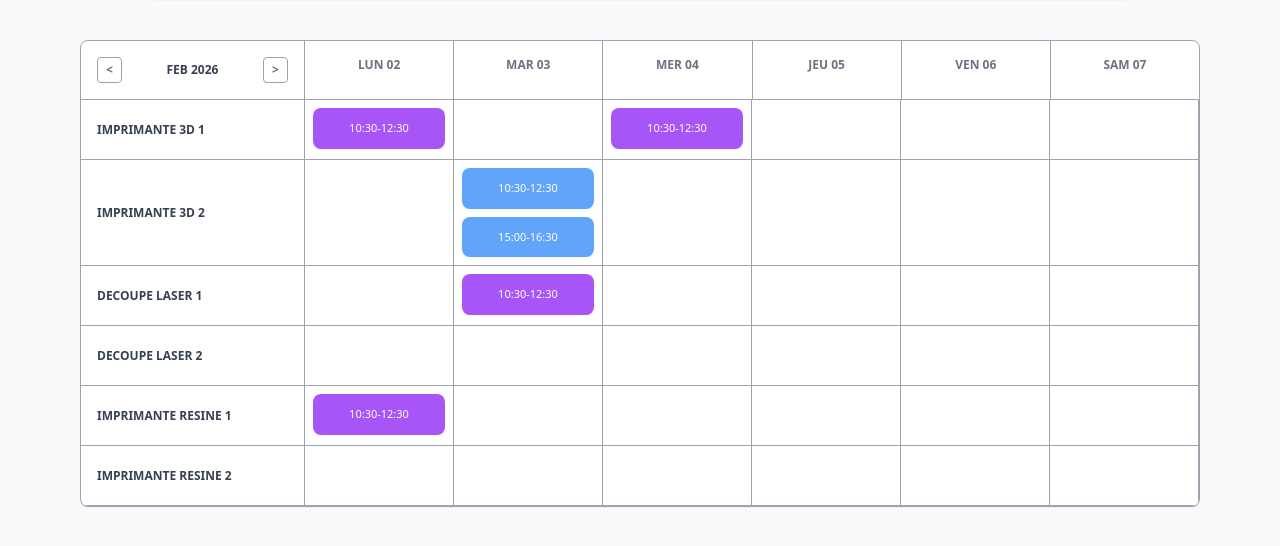
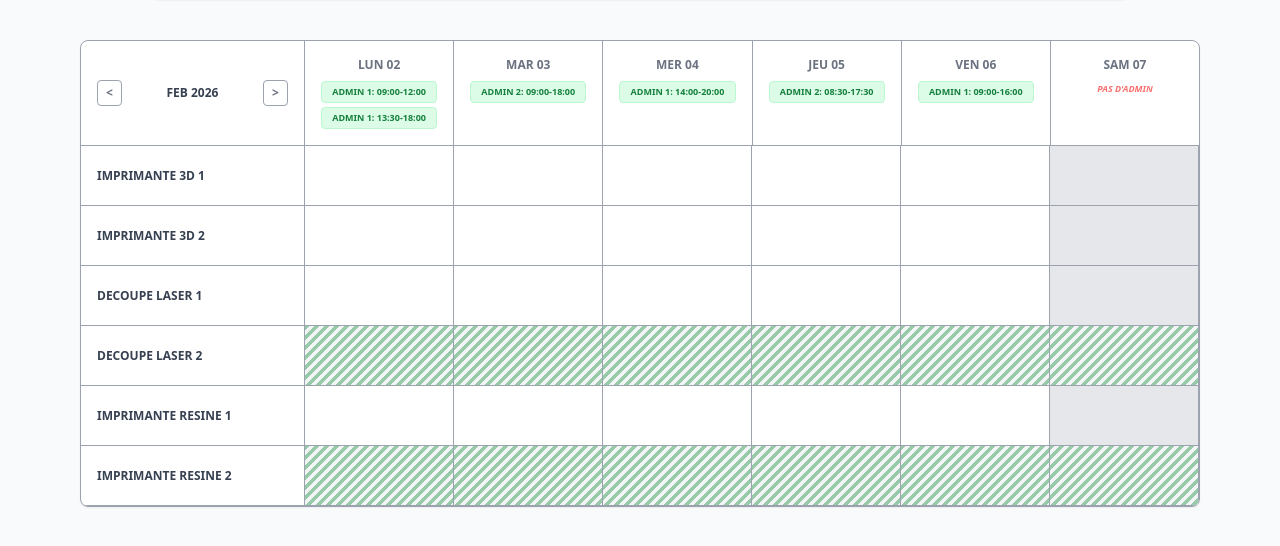
Before and after one commit to mamarlequin/PINF, a PHP site: page /index.php?view=reserver in a window 1280 px wide. Shown: the part 143-689 px from the top of the page. Run offline with PHP 8.4, Linux system fonts and the light colour scheme; some libraries are stand-ins or nearby versions.

Commit message:
Amélioration calendreier / ajout de l abscense d'admin

```diff
--- a/css/style.css
+++ b/css/style.css
@@ -116,3 +116,9 @@ input[type="number"] {
   flex : 1;
   margin : auto;
 }
+
+.bg-stripes {
+    background-color: #f3f4f6;
+    background-image: linear-gradient(135deg,  #97caa8 25%, transparent 25%, transparent 50%,  #97caa8 50%, #97caa8 75%, transparent 75%, transparent);
+    background-size: 10px 10px;
+}
--- a/pages/reserver.php
+++ b/pages/reserver.php
@@ -23,12 +23,29 @@ $reservations = [
     ['id' => 106, 'idEquipement' => 5, 'dateDebut' => '2025-12-01 10:30:00', 'dateFin' => '2025-12-01 12:30:00'],
 ];
 
+$creneaux = [
+    ['id' => 1, 'idAdmin' => 1, 'dateDebut' => '2026-02-02 09:00:00', 'dateFin' => '2026-02-02 12:00:00'],
+    ['id' => 2, 'idAdmin' => 1, 'dateDebut' => '2026-02-02 13:30:00', 'dateFin' => '2026-02-02 18:00:00'],
+    ['id' => 3, 'idAdmin' => 2, 'dateDebut' => '2026-02-03 09:00:00', 'dateFin' => '2026-02-03 18:00:00'],
+    ['id' => 4, 'idAdmin' => 1, 'dateDebut' => '2026-02-04 14:00:00', 'dateFin' => '2026-02-04 20:00:00'],
+    ['id' => 5, 'idAdmin' => 2, 'dateDebut' => '2026-02-05 08:30:00', 'dateFin' => '2026-02-05 17:30:00'],
+    ['id' => 6, 'idAdmin' => 1, 'dateDebut' => '2026-02-06 09:00:00', 'dateFin' => '2026-02-06 16:00:00'],
+];
+
+$planningAdmin = [];
+foreach ($creneaux as $c) {
+    $jour = date('Y-m-d', strtotime($c['dateDebut']));
+    $planningAdmin[$jour][] = [
+        'debut' => date('H:i', strtotime($c['dateDebut'])),
+        'fin'   => date('H:i', strtotime($c['dateFin'])),
+        'idAdmin' => $c['idAdmin']
+    ];
+}
+
 $planning = [];
 foreach ($reservations as $res) {
     $jour = date('Y-m-d', strtotime($res['dateDebut']));
     $planning[$res['idEquipement']][$jour][] = $res;
-
-
 
 
 
@@ -44,7 +61,7 @@ if ($offset !== 0) {
 }
 ?>
 
-<div class="max-w-full bg-white border border-gray-400 rounded-lg shadow-sm overflow-hidden font-sans">
+<div class="max-w-full bg-white border border-gray-400 rounded-lg shadow-sm overflow-hidden font-sans select-none">
     <div class="flex border-b border-gray-400 text-xs font-bold text-gray-500 uppercase">
 
         <div class="w-56 p-4 border-r border-gray-400 flex items-center justify-between">
@@ -60,11 +77,29 @@ if ($offset !== 0) {
         <?php
         $noms = ['LUN', 'MAR', 'MER', 'JEU', 'VEN', 'SAM'];
 
+        $dateJour = clone $dateCurseur;
         foreach ($noms as $i => $nom): ?>
             <div class="flex-1 p-4 text-center border-r border-gray-400 last:border-r-0">
+                <?= $nom ?>
+                <?= $dateJour->format('d')
+                ?>
 
-                <?= $nom ?> <?= $dateCurseur->format('d') ?>
-                <?php $dateCurseur->modify('+1 day'); ?>
+                <?php
+                $cle = $dateJour->format('Y-m-d');
+                ?>
+
+                <div class="mt-2 flex flex-col gap-1">
+                    <?php if (isset($planningAdmin[$cle])): ?>
+                        <?php foreach ($planningAdmin[$cle] as $c): ?>
+                            <span class="text-[9px] bg-green-100 text-green-700 px-1 py-0.5 rounded border border-green-200">
+                                Admin <?= $c['idAdmin'] ?>: <?= $c['debut'] ?>-<?= $c['fin'] ?>
+                            </span>
+                        <?php endforeach; ?>
+                    <?php else: ?>
+                        <span class="text-[9px] text-red-400 italic">Pas d'admin</span>
+                    <?php endif; ?>
+                </div>
+                <?php $dateJour->modify('+1 day'); ?>
 
             </div>
         <?php endforeach; ?>
@@ -76,14 +111,24 @@ if ($offset !== 0) {
         <div class="w-56 p-4 border-r border-gray-400 flex items-center font-bold text-gray-700 text-xs uppercase ">
             <?= $m['nom'] ?>
         </div>
+        <?php
+        $dateStock = (clone $dateCurseur);
+        for($i=0; $i<6; $i++):
 
-        <?php for($i=0; $i<6; $i++):
-            $date = date('Y-m-d', strtotime("2025-12-01 + $i days"));
-            $indisponible = ($m['enMaintenance'] == 1);
+            $date = $dateStock->format('Y-m-d');
+            $dateStock->modify("+1 day");
+            if($m['enMaintenance'] == 1){
+                $bg = "bg-stripes";
+            }elseif(!isset($planningAdmin[$date])){
+                $bg = "bg-gray-200";
+            }else{
+                $bg = '';
+            }
+
             ?>
-            <div class="flex-1 p-2 border-r border-gray-400 flex flex-col gap-2 <?= $indisponible ? 'bg-stripes' : '' ?>">
+            <div class="flex-1 p-2 border-r border-gray-400 flex flex-col gap-2 <?= $bg ?>">
                 <?php
-                if (!$indisponible && isset($planning[$m['id']][$date])):
+                if (isset($planning[$m['id']][$date])):
                     foreach ($planning[$m['id']][$date] as $res):
                         $heure = date('H:i', strtotime($res['dateDebut'])) . '-' . date('H:i', strtotime($res['dateFin']));
                         $color = ($m['id'] % 2 == 0) ? 'bg-blue-400' : 'bg-purple-500';
```
Also changed, not shown: pages/login.php (+7 -6 lines).
